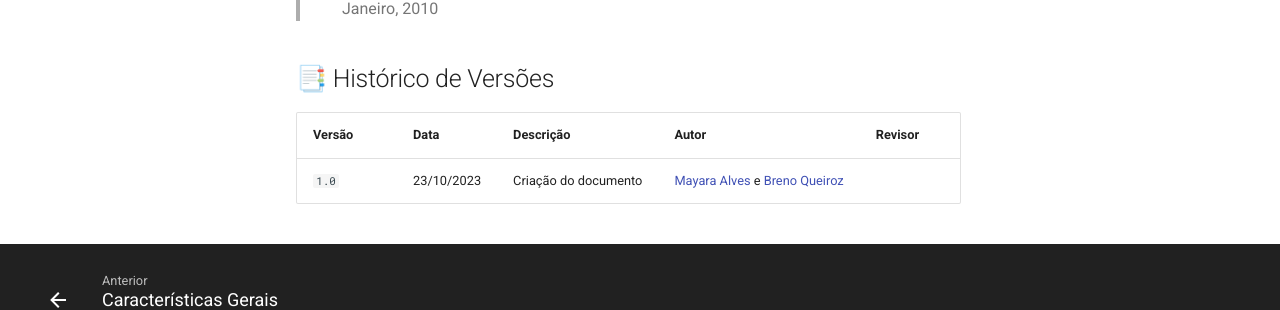
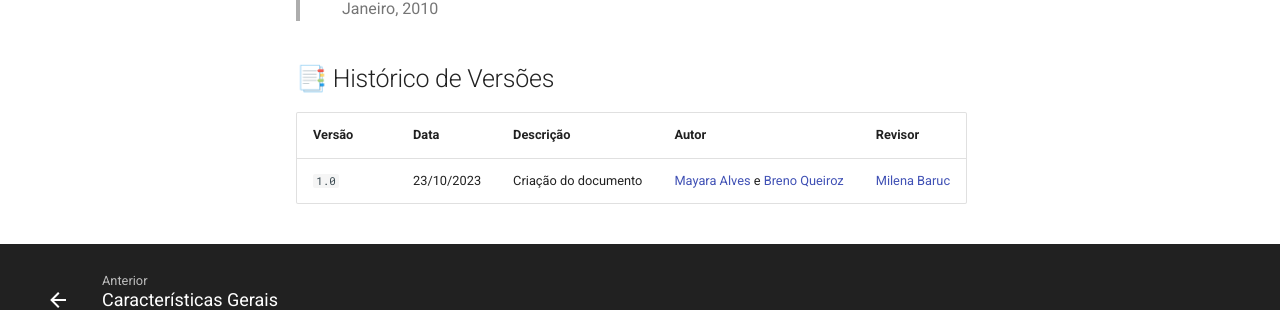
Before and after one commit to Interacao-Humano-Computador/2023.2-Ventoy, an MkDocs documentation site: the page built from docs/AnaliseDeRequisitos/metasUsabilidade.md, in a window 1280 px wide and 900 px high, scrolled down 3340 px. Shown: the part 520-830 px from the top of the window. Built offline with MkDocs 1.6.1 and Material for MkDocs 9.7.7, drawn with Linux system fonts in a browser that asks for light colours; comment, search, counter and statistics services are not loaded; old or Windows-style settings are respelled for this version of MkDocs.

Commit message:
adição revisor metas de usabilidade

```diff
--- a/docs/AnaliseDeRequisitos/metasUsabilidade.md
+++ b/docs/AnaliseDeRequisitos/metasUsabilidade.md
@@ -158,4 +158,4 @@ Em resumo, a avaliação das metas de usabilidade no site do Ventoy revelou tant
 
 | Versão | Data       | Descrição   | Autor   | Revisor                                      |
 | ------ | ---------- | ----------- | -------| ------------------------------------------|
-| `1.0`  | 23/10/2023 | Criação do documento | [Mayara Alves](https://github.com/Mayara-tech) e [Breno Queiroz](https://github.com/brenob6) |  [](https://github.com/)
+| `1.0`  | 23/10/2023 | Criação do documento | [Mayara Alves](https://github.com/Mayara-tech) e [Breno Queiroz](https://github.com/brenob6) |  [Milena Baruc](https://github.com/MilenaBaruc)
```
